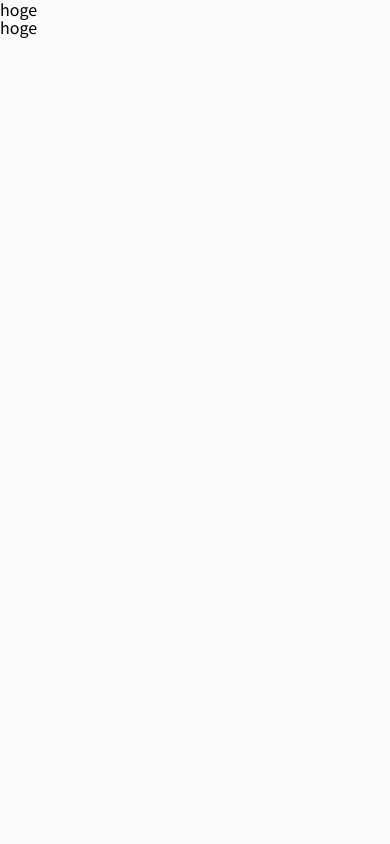
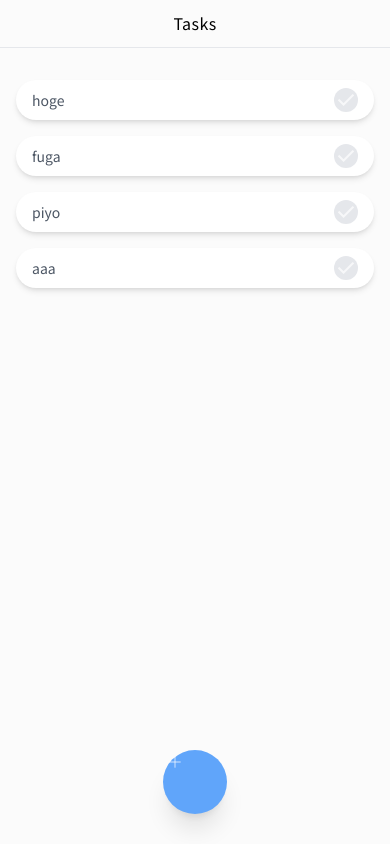
Before and after one commit to akihisa2359/Next-todo, a Next.js app: page / in a window 390 px wide. Built offline with nearby package versions, Linux system fonts and the light colour scheme.

Commit message:
タスク一覧と作成のビュー実装

```diff
--- /dev/null
+++ b/src/app/components/buttons/done.jsx
@@ -0,0 +1,18 @@
+"use client";
+
+import Icon from "../icon";
+
+export default function DoneButton({ done, onClick }) {
+  return (
+    <div
+      className={`w-6 h-6 rounded-full transition-colors duration-500 ${
+        done ? "bg-green-400" : "bg-gray-200 hover:bg-green-100"
+      } `}
+      onClick={(event) => onClick(event)}
+    >
+      <div className="opacity-70 text-white">
+        <Icon name="check" />
+      </div>
+    </div>
+  );
+}
--- /dev/null
+++ b/src/app/components/buttons/new.jsx
@@ -0,0 +1,62 @@
+"use client";
+
+import useModal from "@/app/hooks/useModal";
+import Icon from "../icon";
+import Modal from "../modal";
+
+export default function NewButton() {
+  // animationが反応しなくなる（rotateするがdurationが効かない）ため利用しない
+  // const SpButton = ({ children }) => (
+  //   <div className="md:hidden">{children}</div>
+  // );
+
+  // const PcButton = ({ children }) => (
+  //   <div className="hidden md:block">{children}</div>
+  // );
+
+  const { visible: modalVisible, show, hide } = useModal();
+
+  return (
+    <>
+      {modalVisible && (
+        <Modal onClick={hide}>
+          <div className="w-[80vw] max-w-[300px] h-[50vh] bg-white rounded-2xl">
+            new task
+          </div>
+        </Modal>
+      )}
+      {/* SP */}
+      <div className="md:hidden">
+        <div
+          className="fixed bottom-[30px] left-1/2 translate-x-[-50%]"
+          onClick={() => {
+            show();
+          }}
+        >
+          <div className="w-16 h-16 bg-blue-400 rounded-full text-white cursor-pointer shadow-xl ">
+            <div
+              className={`${
+                modalVisible
+                  ? "rotate-90 transition-all duration-1000"
+                  : "transition-all duration-1000"
+              }`}
+            >
+              <Icon name="add" px={64} weight={100} />
+            </div>
+          </div>
+        </div>
+      </div>
+      {/* PC */}
+      <div className="hidden md:block">
+        <div
+          className={`flex justify-center items-center h-10 px-4 rounded-full text-sm shadow-md
+            bg-gray-100 cursor-pointer hover:shadow-lg text-blue-500 transition-shadow duration-300`}
+          onClick={show}
+        >
+          <Icon name="add" weight={100} />
+          add task
+        </div>
+      </div>
+    </>
+  );
+}
--- a/src/app/components/modal.jsx
+++ b/src/app/components/modal.jsx
@@ -1,5 +1,3 @@
-import useModal from "../hooks/useModal";
-
 export default function Modal({ children, onClick }) {
   return (
     <div
--- /dev/null
+++ b/src/app/components/task.jsx
@@ -0,0 +1,45 @@
+"use client";
+
+import { useState } from "react";
+import DoneButton from "./buttons/done";
+import Modal from "./modal";
+import useModal from "../hooks/useModal";
+
+export default function Task({ text }) {
+  const [done, setDone] = useState(false);
+  const { visible, show, hide } = useModal();
+
+  return (
+    <div>
+      {visible && (
+        <Modal onClick={hide}>
+          <div className="w-[80vw] max-w-[300px] h-[50vh] bg-white rounded-2xl">
+            {text}
+          </div>
+        </Modal>
+      )}
+      <div
+        className="flex items-center h-10 px-4 rounded-full text-sm shadow-md bg-white
+         cursor-pointer hover:shadow-lg transition-shadow duration-300"
+        onClick={show}
+      >
+        <div
+          className={`flex-[9] transition-opacity duration-500 text-gray-600 ${
+            done ? "opacity-50" : ""
+          }`}
+        >
+          {text}
+        </div>
+        <div className="flex-1 flex justify-end">
+          <DoneButton
+            done={done}
+            onClick={(event) => {
+              event.stopPropagation();
+              setDone(!done);
+            }}
+          />
+        </div>
+      </div>
+    </div>
+  );
+}
--- a/src/app/page.js
+++ b/src/app/page.js
@@ -1,10 +1,26 @@
-import Image from "next/image";
+import Task from "./components/task";
+import NewButton from "./components/buttons/new";
 
 export default function Home() {
+  const tasks = ["hoge", "fuga", "piyo", "aaa"];
+
   return (
     <main>
-      <div>hoge</div>
-      <div>hoge</div>
+      {/* header */}
+      <div className="header h-12 flex justify-center items-center border-b tracking-wide">
+        Tasks
+      </div>
+      {/* main */}
+      {/* container */}
+      <div className="mt-8" />
+      <div className="container">
+        {tasks.map((task, i) => (
+          <div key={i} className="mb-4">
+            <Task text={task} />
+          </div>
+        ))}
+        <NewButton />
+      </div>
     </main>
   );
 }
```
